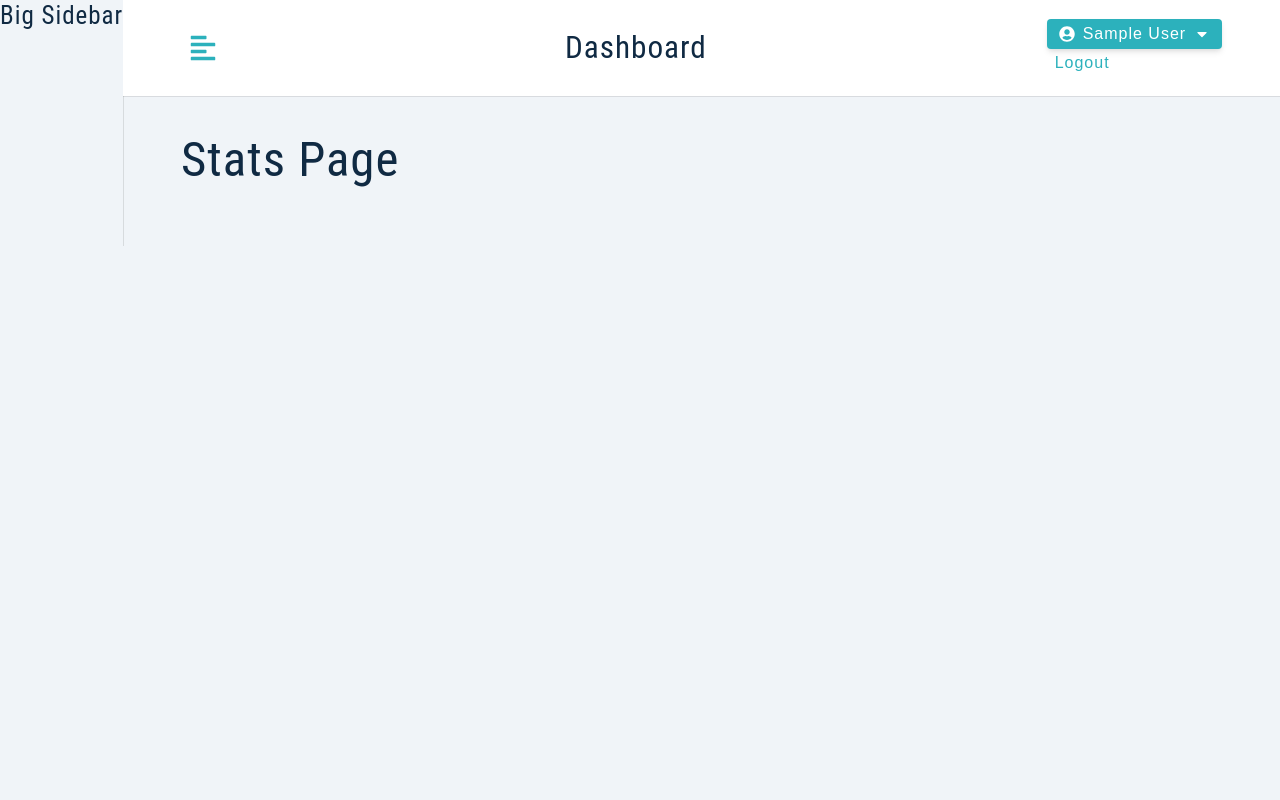
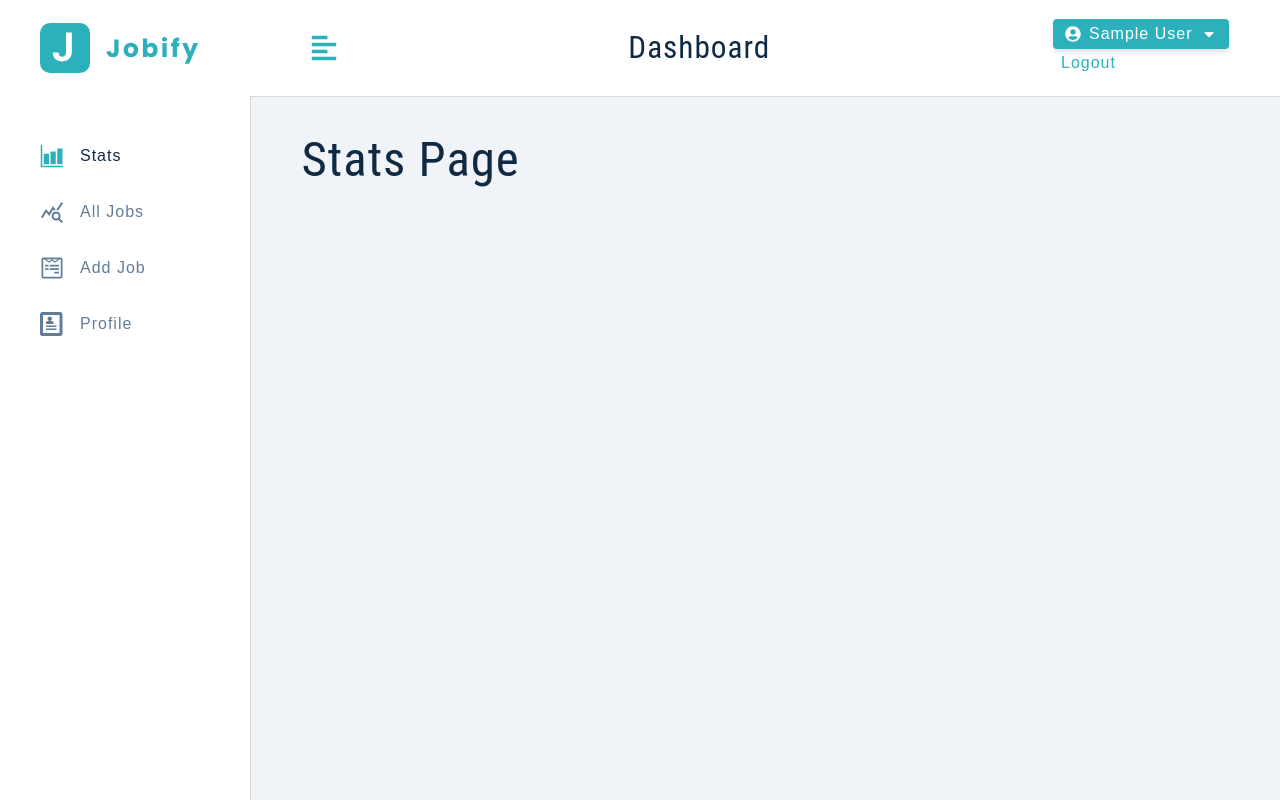
Before and after one commit to Anitor14/react_jobs_website, a React (Create React App) app: page / in a window 1280 px wide. Built offline with nearby package versions, Linux system fonts and the light colour scheme; sample sign-in values are in the browser's storage.

Commit message:
finished the bigsidebar

```diff
--- a/src/components/BigSidebar.js
+++ b/src/components/BigSidebar.js
@@ -1,10 +1,25 @@
 import React from "react";
 import Wrapper from "../assets/wrappers/BigSidebar";
+import { useAppContext } from "../context/appContext";
+import NavLinks from "./NavLinks";
+import Logo from "../components/Logo";
 
 const BigSidebar = () => {
+  const { showSidebar } = useAppContext();
   return (
     <Wrapper>
-      <h4>Big Sidebar</h4>
+      <div
+        className={
+          showSidebar ? "sidebar-container" : "sidebar-container show-sidebar "
+        }
+      >
+        <div className="content">
+          <header>
+            <Logo />
+          </header>
+          <NavLinks />
+        </div>
+      </div>
     </Wrapper>
   );
 };
--- /dev/null
+++ b/src/components/NavLinks.js
@@ -0,0 +1,27 @@
+import { NavLink } from "react-router-dom";
+import links from "../utils/link";
+
+const NavLinks = ({ toggleSidebar }) => {
+  return (
+    <div className="nav-links">
+      {links.map((link) => {
+        const { text, path, id, icon } = link;
+        return (
+          <NavLink
+            to={path}
+            key={id}
+            onClick={toggleSidebar}
+            className={({ isActive }) =>
+              isActive ? "nav-link active" : "nav-link"
+            }
+          >
+            <span className="icon">{icon}</span>
+            {text}
+          </NavLink>
+        );
+      })}
+    </div>
+  );
+};
+
+export default NavLinks;
--- a/src/components/SmallSidebar.js
+++ b/src/components/SmallSidebar.js
@@ -4,6 +4,7 @@
 import { useAppContext } from "../context/appContext";
 import links from "../utils/link";
 import { NavLink } from "react-router-dom";
+import NavLinks from "./NavLinks";
 import Logo from "./Logo";
 
 const SmallSidebar = () => {
@@ -23,7 +24,7 @@
           <header>
             <Logo />
           </header>
-          <div className="nav-links">nav links</div>
+          <NavLinks toggleSidebar={toggleSidebar} />
         </div>
       </div>
     </Wrapper>
```
